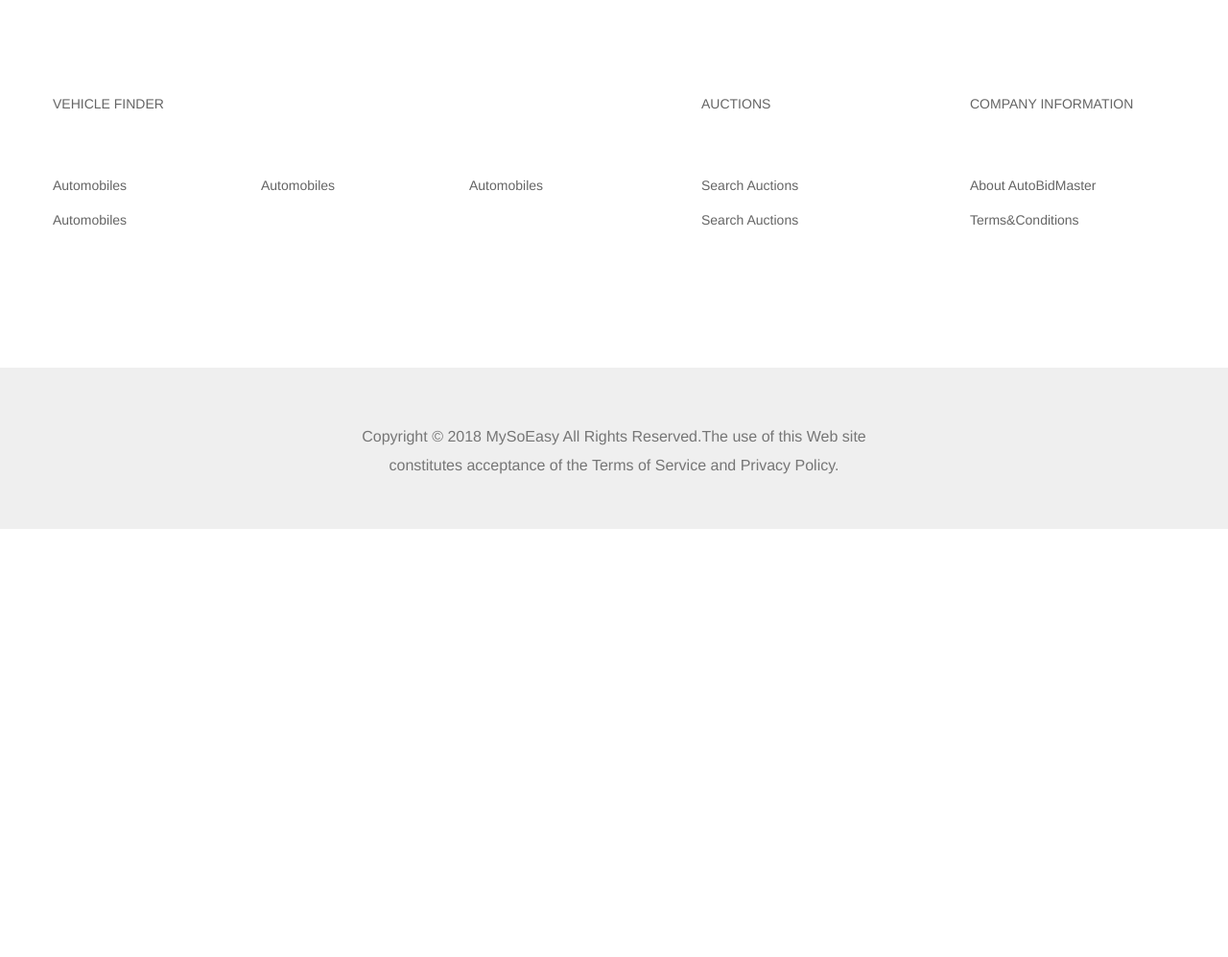
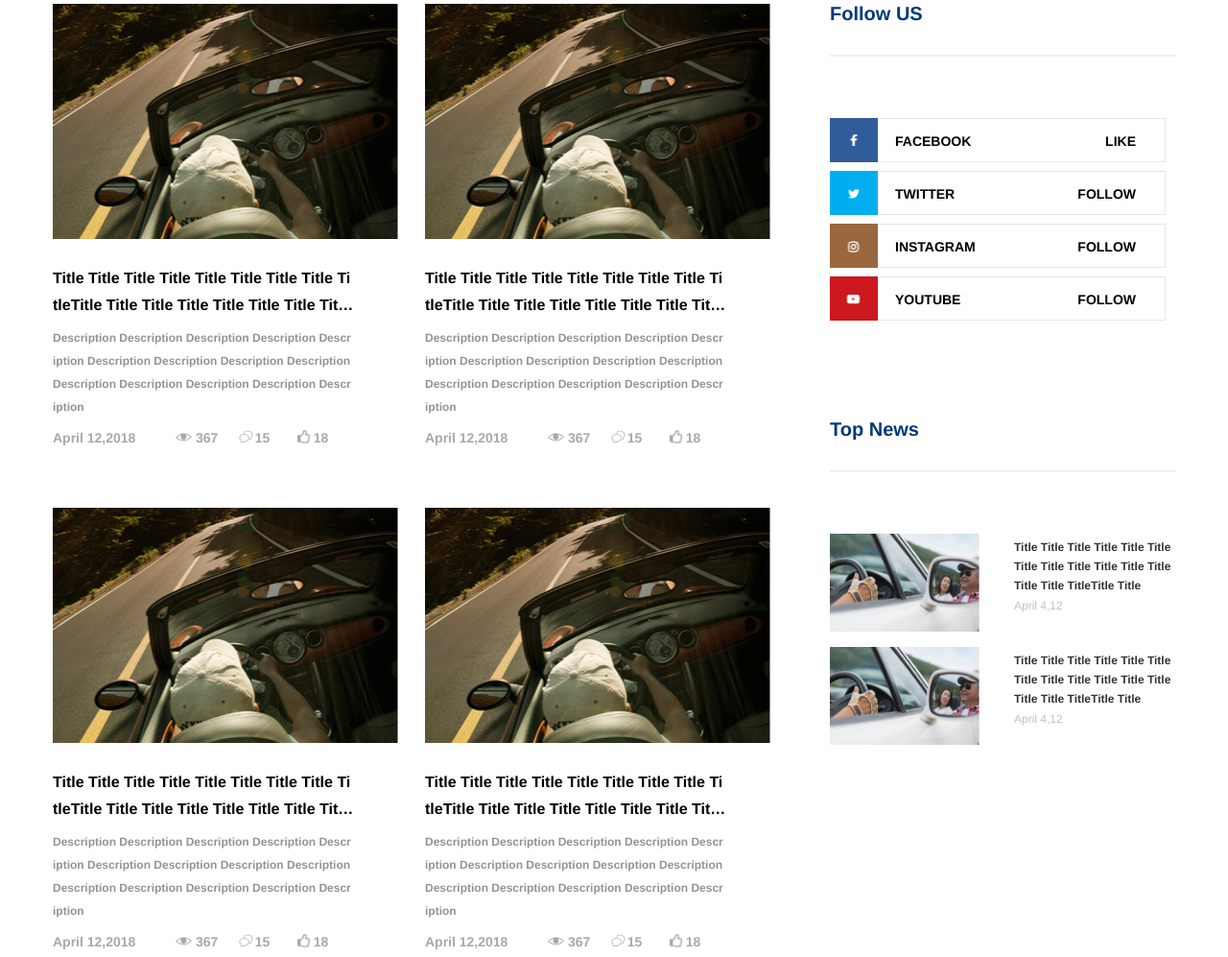
Before and after one commit to lixin1993225/ProjectCar, a plain HTML site: page src/views/news.html in a window 1280 px wide. Shown: the part 648-1645 px from the top of the page at 96% size. Before the commit the page ends 1199 px from the top, so only its background shows below. Drawn offline with nearby package versions, Linux system fonts and the light colour scheme; files that its build step writes are made by us from their sources.

Commit message:
news页面还差轮播图

```diff
--- a/src/static/styles/common.scss
+++ b/src/static/styles/common.scss
@@ -235,6 +235,7 @@ $titleFontsize:46px;
 .joinus{
 	max-width:1920px;
 	height:460px;
+	margin:0 auto;
 	background:#ccc;
 	padding-top:100px;
 	.joinuscon{
--- a/src/static/styles/details.scss
+++ b/src/static/styles/details.scss
@@ -2,6 +2,7 @@
 	.detailcon{
 		max-width:1920px;
 		height:auto;
+		margin:0 auto;
 		.detailconwrap{
 			width:1200px;
 			height:auto;
@@ -84,6 +85,7 @@
 	.cardisplay{
 		max-width:1920px;
 		height:auto;
+		margin:0 auto;
 		margin-top:121px;
 		margin-bottom: 142px;
 		.cardisplaywrap{
--- a/src/static/styles/news.scss
+++ b/src/static/styles/news.scss
@@ -0,0 +1,216 @@
+#news{
+	.Shuffling{
+		max-width:1920px;
+		height:386px;
+		margin:0 auto;
+		margin-bottom:80px;
+		.Shufflingimgs{
+			width:1200px;
+			height:386px;
+			padding:0 15px;
+			margin:0 auto;
+		}
+	}
+	.newslistandshare{
+		max-width:1920px;
+		height:auto;
+		margin:0 auto;
+		.newslistandsharewrap{
+			width:1200px;
+			height:auto;
+			margin:0 auto;
+			padding:0 15px;
+			.leftnews{
+				float:left;
+				width:776px;
+				.newslists{
+					width:100%;
+					display: flex;
+					flex-flow: row wrap;
+					li{
+						width:360px;
+						height:465px;
+						margin-bottom: 60px;
+						margin-right: 28px;
+						a{
+							width:100%;
+							height:100%;
+							dl{
+								dt{
+									width:360px;
+									height:245px;
+									background:url(../images/news_03.png) no-repeat center;
+									background-size:cover;
+									margin-bottom: 27px;
+								}
+								dd{
+									.newstit{
+										padding-right:46px;
+										font-size:16px;
+										color:#000;
+										line-height:28px;
+										-webkit-line-clamp:2;
+										margin-bottom: 8px;
+										font-weight:bold;
+									}
+									.newscons{
+										line-height:24px;
+										color:#939393;
+										font-size:12px;
+										padding-right:46px;
+										-webkit-line-clamp:4;
+										font-weight:bold;
+									}
+									.bottomtabs{
+										width:100%;
+										overflow: hidden;
+										margin-top:12px;
+										span{
+											color:#a9a9a9;
+											display:inline-block;
+											font-size:14px;
+											font-weight:bold;
+										}
+										.datetime{
+											width:120px;
+											height:14px;
+											line-height:14px;
+										}
+										.persons{
+											min-width:30px;
+											height:14px;
+											padding-left:25px;
+											background:url(../images/newseyes.png) no-repeat left center;
+											background-size:25px;
+											margin-right: 10px
+										}
+										.comments{
+											min-width:30px;
+											height:14px;
+											padding-left:18px;
+											background:url(../images/newsduihua.png) no-repeat left center;
+											background-size:17px;
+											margin-right: 10px
+										}
+										.praise{
+											min-width:30px;
+											height:14px;
+											padding-left:17px;
+											background:url(../images/newszan.png) no-repeat left center;
+											background-size:14px;
+										}
+									}
+								}
+							}
+						}
+					}
+				}
+			}
+			.rightshare{
+				float:left;
+				width:394px;
+				height: auto;
+				padding-left:34px;
+				.shares{
+					margin-bottom: 103;
+					margin-bottom:103px;
+					.sharestit{
+						color:#00397a;
+						line-height: 20px;
+						font-size:20px;
+						font-weight:bold;
+						padding-bottom: 33px;
+						margin-bottom: 64px;
+						border-bottom: 2px solid #f0f0f0;
+					}
+					.linksurl{
+						width:359px;
+						li{
+							width:100%;
+							height:46px;
+							margin-bottom: 9px;
+							a{
+								display:inline-block;
+								width:100%;
+								height:100%;
+							}
+						}
+						span{
+							box-sizing: border-box;
+							line-height: 46px;
+							float:left;
+							color:#000;
+							font-weight:bold;
+						}
+						.leftlinks{
+							display:inline-block;
+							width:50px;
+							height:46px;
+							background-size:cover;
+						}
+						.centerlinksname{
+							text-align: left;
+							display:inline-block;
+							width:150px;
+							height:46px;
+							margin-left:2px;
+							padding-left: 16px;
+							border-top:1px solid #e7e7e7;
+							border-bottom:1px solid #e7e7e7;
+						}
+						.rightsha{
+							text-align: right;
+							padding-right:30px;
+							display:inline-block;
+							width:153px;
+							height:46px;
+							margin-left:-5px;
+							border-top:1px solid #e7e7e7;
+							border-bottom:1px solid #e7e7e7;
+							border-right:1px solid #e7e7e7;
+						}
+					}
+					.topnews{
+						li{
+							height:102px;
+							margin-bottom: 16px;
+							dl{
+								dt{
+									float:left;
+									width:156px;
+									height:102px;
+									background: url(../images/news_05.png) no-repeat center;
+									background-size: cover
+								}
+								dd{
+									float:right;
+									width:168px;
+									margin-left:18px;
+									padding-top:4px;
+									.topnewstit{
+										line-height:20px;
+										font-size:12px;
+										font-weight:bold;
+										-webkit-line-clamp: 4!important;
+									}
+									.dateriqi{
+										margin-top:5px;
+										color:#c1c1c1;
+										font-size:12px;
+										line-height:12px
+									}
+								}
+							}
+						}
+					}
+				}
+				.sharenews{
+					margin-bottom:60px;
+				}
+			}
+		}
+	}
+	#joins{
+		margin-top:112px!important;
+	}
+}
--- a/src/static/styles/orderlist.css
+++ b/src/static/styles/orderlist.css
@@ -2,6 +2,7 @@
 	.orderlists{
 		max-width:1920px;
 		height:auto;
+		margin:0 auto;
 		.orderlistwrap{
 			width:1200px;
 			height:auto;
@@ -90,6 +91,7 @@
 	.cardisplay{
 		max-width:1920px;
 		height:auto;
+		margin:0 auto;
 		margin-top:160px;
 		margin-bottom: 127px;
 		.cardisplaywrap{
--- a/src/views/news.html
+++ b/src/views/news.html
@@ -21,6 +21,161 @@
 				<a href="javascript:void(0)" class="presentlink">NEWS</a>
 			</div>
 		</div>
+		<!--Shuffling figure-->
+		<div class="Shuffling">
+			<div class="Shufflingimgs">
+
+			</div>
+		</div>
+		<!--news and share-->
+		<div class="newslistandshare">
+			<div class="newslistandsharewrap clearfloat">
+				<!--左侧新闻-->
+				<div class="leftnews">
+					<ul class="newslists clearfloat">
+						<!--循环节点-->
+						<li>
+							<a href="">
+								<dl>
+									<dt></dt>
+									<dd>
+										<p class="newstit overflowhidden2">Title Title Title Title Title Title Title Title TitleTitle Title Title Title Title Title Title Title Title Title Title Title Title Title Title Title Title Title</p>
+										<p class="newscons overflowhidden2">Description Description Description Description Description Description Description Description Description Description Description Description Description Description </p>
+										<div class="bottomtabs overflowhidden1">
+											<span class="datetime">April 12,2018</span>
+											<span class="persons">367</span>
+											<span class="comments">15</span>
+											<span class="praise">18</span>
+										</div>
+									</dd>
+								</dl>
+							</a>
+						</li>
+						<!--循环节点-->
+						<li>
+							<a href="">
+								<dl>
+									<dt></dt>
+									<dd>
+										<p class="newstit overflowhidden2">Title Title Title Title Title Title Title Title TitleTitle Title Title Title Title Title Title Title Title Title Title Title Title Title Title Title Title Title</p>
+										<p class="newscons overflowhidden2">Description Description Description Description Description Description Description Description Description Description Description Description Description Description </p>
+										<div class="bottomtabs overflowhidden1">
+											<span class="datetime">April 12,2018</span>
+											<span class="persons">367</span>
+											<span class="comments">15</span>
+											<span class="praise">18</span>
+										</div>
+									</dd>
+								</dl>
+							</a>
+						</li>
+						<!--循环节点-->
+						<li>
+							<a href="">
+								<dl>
+									<dt></dt>
+									<dd>
+										<p class="newstit overflowhidden2">Title Title Title Title Title Title Title Title TitleTitle Title Title Title Title Title Title Title Title Title Title Title Title Title Title Title Title Title</p>
+										<p class="newscons overflowhidden2">Description Description Description Description Description Description Description Description Description Description Description Description Description Description </p>
+										<div class="bottomtabs overflowhidden1">
+											<span class="datetime">April 12,2018</span>
+											<span class="persons">367</span>
+											<span class="comments">15</span>
+											<span class="praise">18</span>
+										</div>
+									</dd>
+								</dl>
+							</a>
+						</li>
+						<!--循环节点-->
+						<li>
+							<a href="">
+								<dl>
+									<dt></dt>
+									<dd>
+										<p class="newstit overflowhidden2">Title Title Title Title Title Title Title Title TitleTitle Title Title Title Title Title Title Title Title Title Title Title Title Title Title Title Title Title</p>
+										<p class="newscons overflowhidden2">Description Description Description Description Description Description Description Description Description Description Description Description Description Description </p>
+										<div class="bottomtabs overflowhidden1">
+											<span class="datetime">April 12,2018</span>
+											<span class="persons">367</span>
+											<span class="comments">15</span>
+											<span class="praise">18</span>
+										</div>
+									</dd>
+								</dl>
+							</a>
+						</li>
+					</ul>
+				</div>
+				<!--右侧share-->
+				<div class="rightshare">
+					<!--topshare-->
+					<div class="shares">
+						<p class="sharestit">Follow US</p>
+						<ul class="linksurl">
+							<!--facebook-->
+							<li>
+								<a href="">
+									<span class="leftlinks" style="background:url(../static/images/links_03.png) no-repeat center;"></span>
+									<span class="centerlinksname">FACEBOOK</span>
+									<span class="rightsha">LIKE</span>
+								</a>
+							</li>
+							<!--twitter-->
+							<li>
+								<a href="">
+									<span class="leftlinks" style="background:url(../static/images/links_06.png) no-repeat center;"></span>
+									<span class="centerlinksname">TWITTER</span>
+									<span class="rightsha">FOLLOW</span>
+								</a>
+							</li>
+							<!--INSTAGRAM-->
+							<li>
+								<a href="">
+									<span class="leftlinks" style="background:url(../static/images/links_08.png) no-repeat center;"></span>
+									<span class="centerlinksname">INSTAGRAM</span>
+									<span class="rightsha">FOLLOW</span>
+								</a>
+							</li>
+							<!--INSTAGRAM-->
+							<li>
+								<a href="">
+									<span class="leftlinks" style="background:url(../static/images/links_10.png) no-repeat center;"></span>
+									<span class="centerlinksname">YOUTUBE</span>
+									<span class="rightsha">FOLLOW</span>
+								</a>
+							</li>
+						</ul>
+					</div>
+					<!--news-->
+					<div class="shares sharenews">
+						<p class="sharestit">Top News</p>
+						<ul class="topnews">
+							<!--newslist-->
+							<li>
+								<dl>
+									<dt></dt>
+									<dd>
+										<p class="topnewstit overflowhidden2">Title Title Title Title Title Title Title Title Title Title Title Title Title Title TitleTitle Title </p>
+										<p class="dateriqi">April 4,12</p>
+									</dd>
+								</dl>
+							</li>
+							<!--newslist-->
+							<li>
+								<dl>
+									<dt></dt>
+									<dd>
+										<p class="topnewstit overflowhidden2">Title Title Title Title Title Title Title Title Title Title Title Title Title Title TitleTitle Title </p>
+										<p class="dateriqi">April 4,12</p>
+									</dd>
+								</dl>
+							</li>
+						</ul>
+					</div>
+				</div>
+			</div>
+		</div>
         <!--twosigin-->
         <div id="joins"></div>
         <!--footer-->
```
Also changed, not shown: src/static/images/links_03.png (added), src/static/images/links_06.png (added), src/static/images/links_08.png (added), src/static/images/links_10.png (added), src/static/images/news_03.png (added), src/static/images/news_05.png (added), src/static/images/newsduihua.png (added), src/static/images/newseyes.png (added), src/static/images/newszan.png (added).
